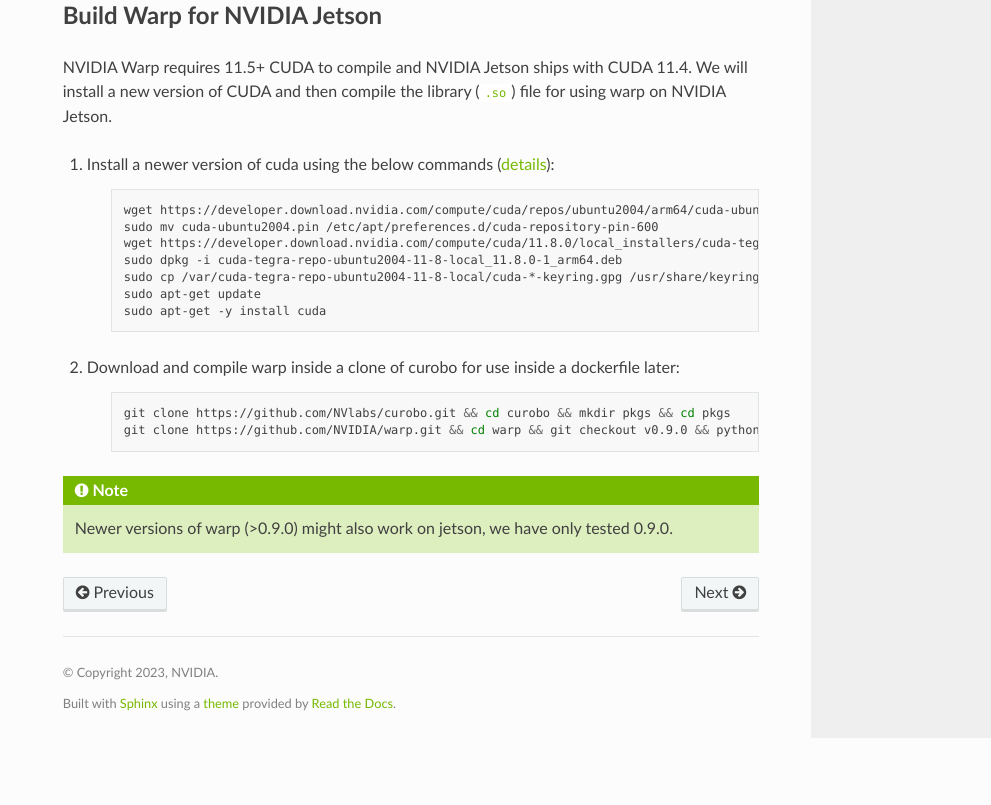
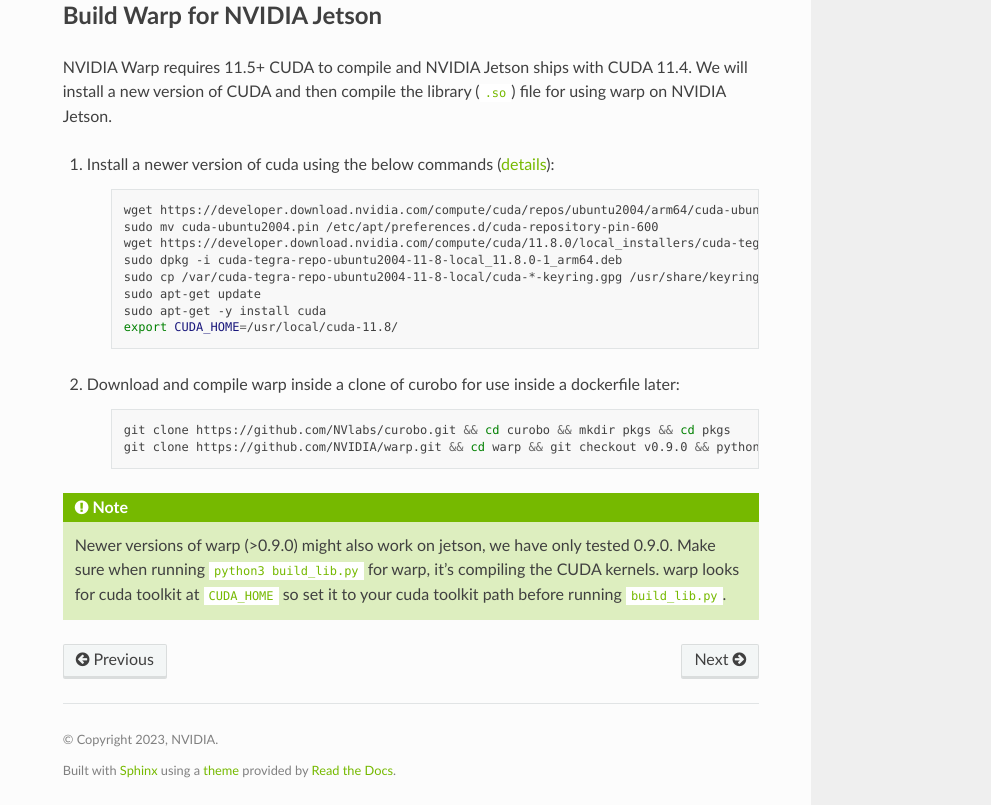
Before and after one commit to curobo-docs/curobo-docs.github.io, a plain HTML site: page docs/source/getting_started/5_docker_development.html in a window 1280 px wide. Shown: the part 1114-1919 px from the top of the page, without its empty margins (289-1280 px from the left). Before the commit the page ends 1852 px from the top, so only its background shows below. Drawn offline with Linux system fonts and the light colour scheme; files whose address does not match are found by name.

Commit message:
update warp compile instructions

```diff
--- a/docs/source/getting_started/5_docker_development.html
+++ b/docs/source/getting_started/5_docker_development.html
@@ -198,6 +198,7 @@ sudo<span class="w"> </span>dpkg<span class="w"> </span>-i<span class="w"> </spa
 sudo<span class="w"> </span>cp<span class="w"> </span>/var/cuda-tegra-repo-ubuntu2004-11-8-local/cuda-*-keyring.gpg<span class="w"> </span>/usr/share/keyrings/
 sudo<span class="w"> </span>apt-get<span class="w"> </span>update
 sudo<span class="w"> </span>apt-get<span class="w"> </span>-y<span class="w"> </span>install<span class="w"> </span>cuda
+<span class="nb">export</span><span class="w"> </span><span class="nv">CUDA_HOME</span><span class="o">=</span>/usr/local/cuda-11.8/
 </pre></div>
 </div>
 </div></blockquote>
@@ -213,7 +214,9 @@ git<span class="w"> </span>clone<span class="w"> </span>https://github.com/NVIDI
 </ol>
 <div class="admonition note">
 <p class="admonition-title">Note</p>
-<p>Newer versions of warp (&gt;0.9.0) might also work on jetson, we have only tested 0.9.0.</p>
+<p>Newer versions of warp (&gt;0.9.0) might also work on jetson, we have only tested 0.9.0. Make sure
+when running <code class="docutils literal notranslate"><span class="pre">python3</span> <span class="pre">build_lib.py</span></code> for warp, it’s compiling the CUDA kernels. warp looks for cuda toolkit at
+<code class="docutils literal notranslate"><span class="pre">CUDA_HOME</span></code> so set it to your cuda toolkit path before running <code class="docutils literal notranslate"><span class="pre">build_lib.py</span></code>.</p>
 </div>
 </section>
 </section>
```
